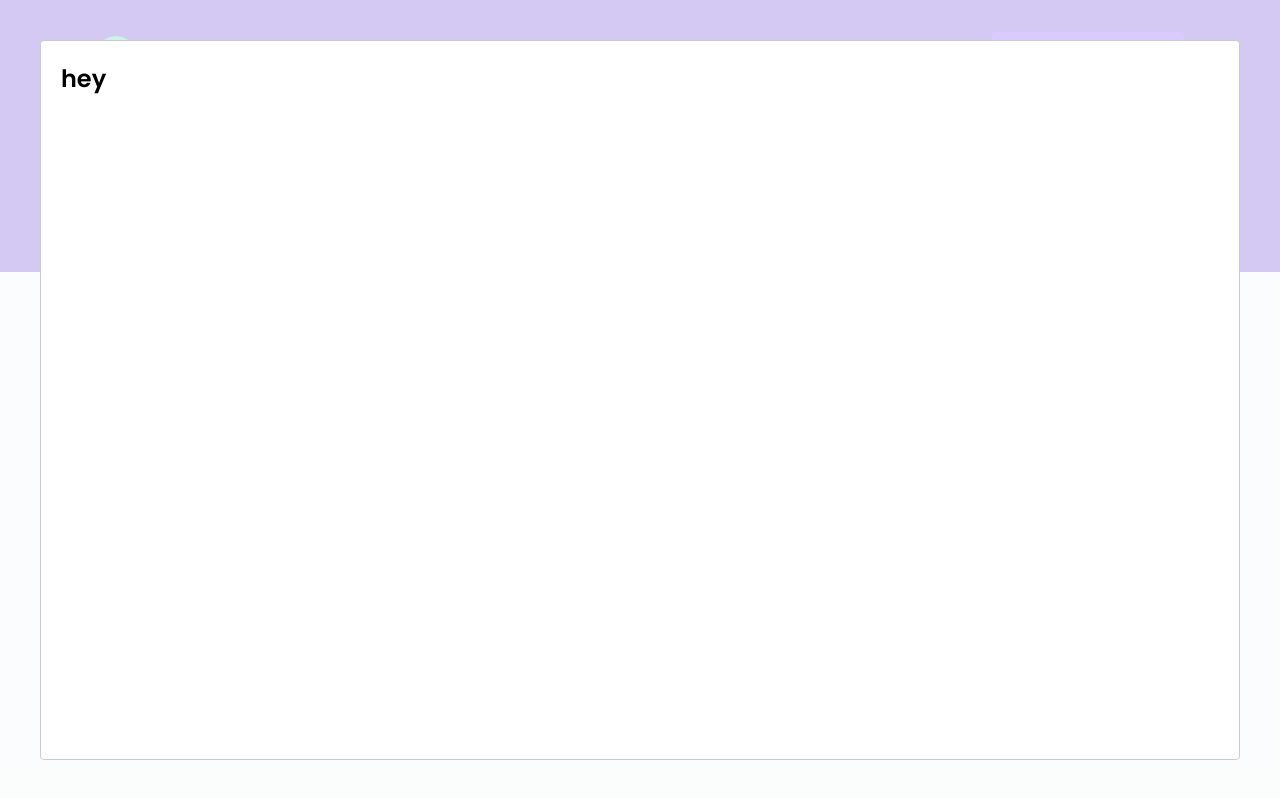
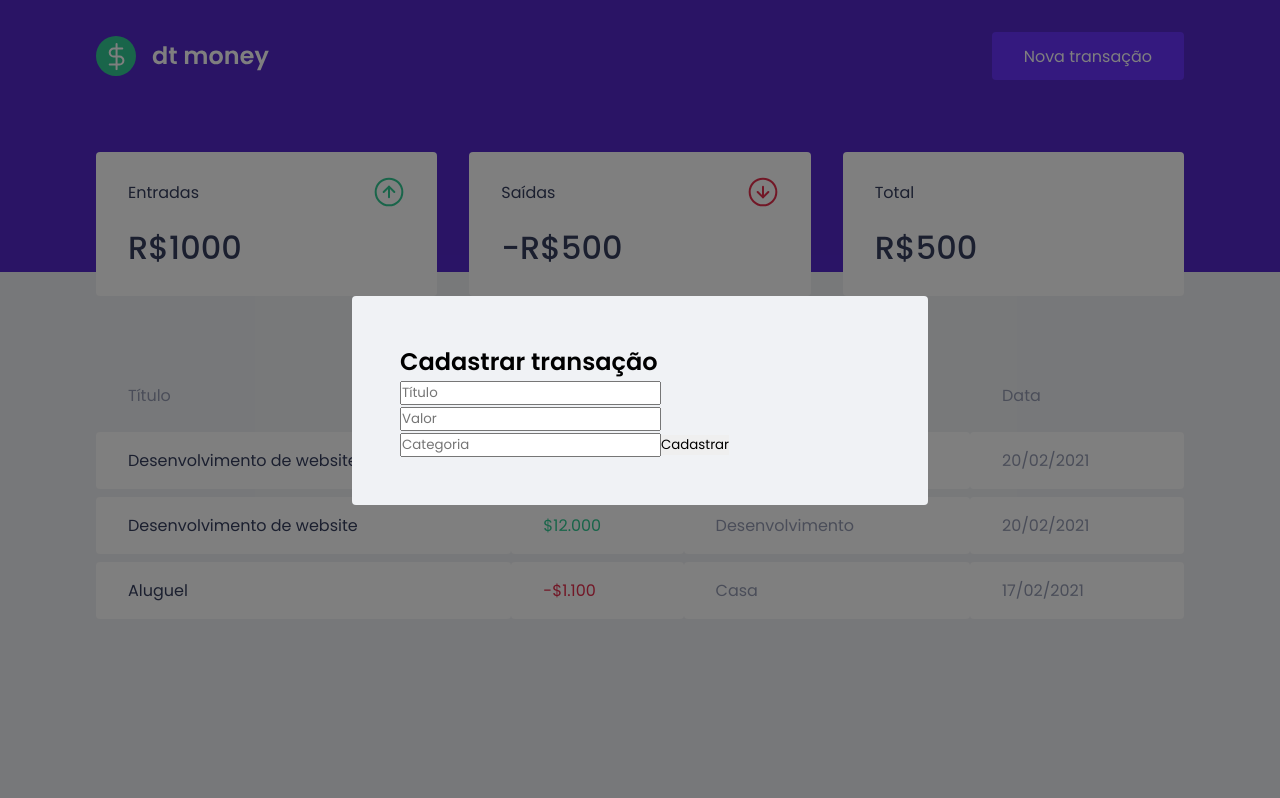
Before and after one commit to brunordgs/dt.money, a React (Create React App) app: page / in a window 1280 px wide. Both pictures are taken after a click on the button "Nova transação". Built offline with nearby package versions, Linux system fonts and the light colour scheme; no server answers; what miragejs would draw is missing.

Commit message:
Add form structure and style transaction modal

```diff
--- a/src/components/TransactionModal/index.tsx
+++ b/src/components/TransactionModal/index.tsx
@@ -1,4 +1,5 @@
 import Modal from 'react-modal';
+import { Container } from './styles';
 
 interface Props {
 	isOpen: boolean;
@@ -7,8 +8,21 @@ interface Props {
 
 export default function TransactionModal({ isOpen, onRequestClose }: Props) {
 	return (
-		<Modal isOpen={isOpen} onRequestClose={onRequestClose}>
-			<h2>hey</h2>
+		<Modal
+			isOpen={isOpen}
+			onRequestClose={onRequestClose}
+			overlayClassName="react-modal-overlay"
+			className="react-modal-content"
+		>
+			<Container>
+				<h2>Cadastrar transação</h2>
+
+				<input type="text" placeholder="Título" />
+				<input type="number" placeholder="Valor" />
+				<input type="text" placeholder="Categoria" />
+
+				<button type="submit">Cadastrar</button>
+			</Container>
 		</Modal>
 	);
 }
--- a/src/components/TransactionModal/styles.ts
+++ b/src/components/TransactionModal/styles.ts
@@ -1,3 +1,3 @@
 import styled from 'styled-components';
 
-export const Container = styled.div``;
+export const Container = styled.form``;
--- a/src/styles/global.ts
+++ b/src/styles/global.ts
@@ -52,4 +52,26 @@ export const GlobalStyle = createGlobalStyle`
 		opacity: 0.6;
 		cursor: default;
 	}
+
+
+.react-modal-overlay {
+	background: rgba(0, 0, 0, 0.5);
+	position: fixed;
+	top: 0;
+	bottom: 0;
+	left: 0;
+	right: 0;
+	display: flex;
+	align-items: center;
+	justify-content: center;
+}
+
+.react-modal-content {
+	width: 100%;
+	max-width: 576px;
+	background: var(--background);
+	padding: 3rem;
+	position: relative;
+	border-radius: 0.25rem;
+}
 `;
```
